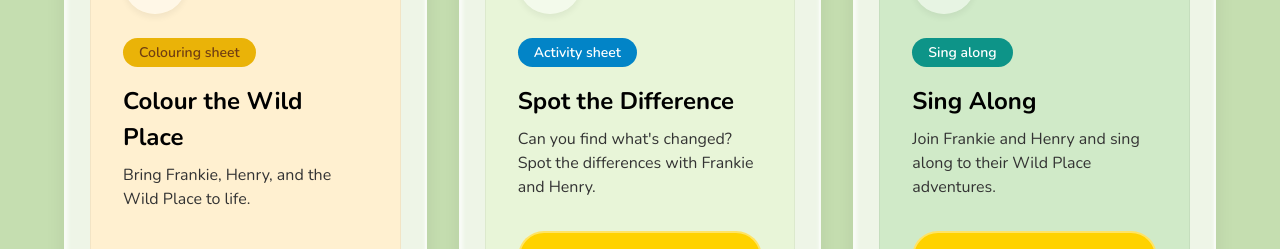
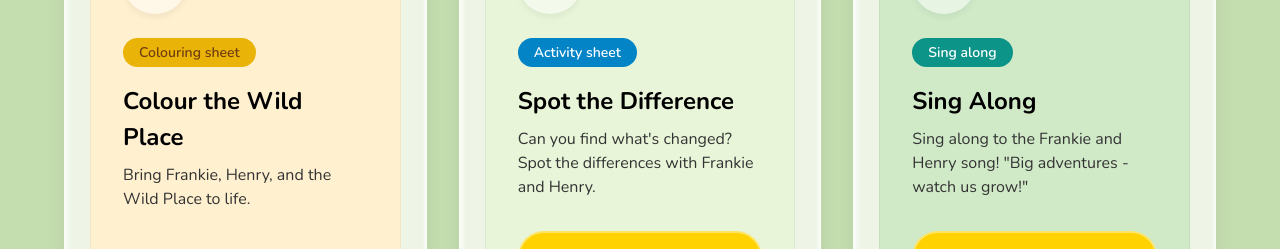
Before and after one commit to michelecameron21-art/Frankie-Henry-Website, a React (Vite) app: page / in a window 1280 px wide. Shown: the part 3060-3309 px from the top of the page. Built offline with nearby package versions, Linux system fonts and the light colour scheme.

Commit message:
Update Sing Along card description with lyric snippet

```diff
--- a/src/components/Extras.jsx
+++ b/src/components/Extras.jsx
@@ -32,7 +32,7 @@ const extras = [
         id: 3,
         title: 'Sing Along',
         type: 'Sing along',
-        description: 'Join Frankie and Henry and sing along to their Wild Place adventures.',
+        description: 'Sing along to the Frankie and Henry song! "Big adventures - watch us grow!"',
         icon: <Music size={32} className="text-teal-600" />,
         badge: null,
         color: 'bg-teal-100',
```
